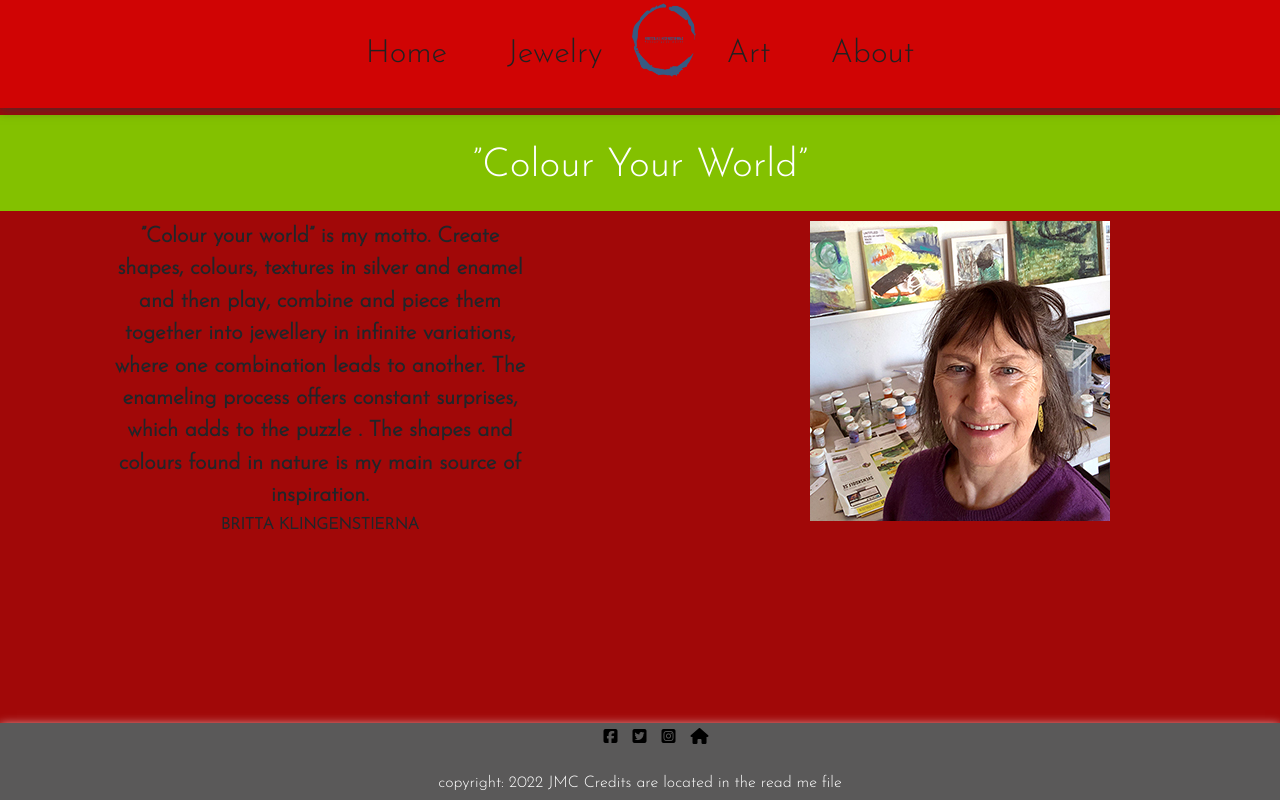
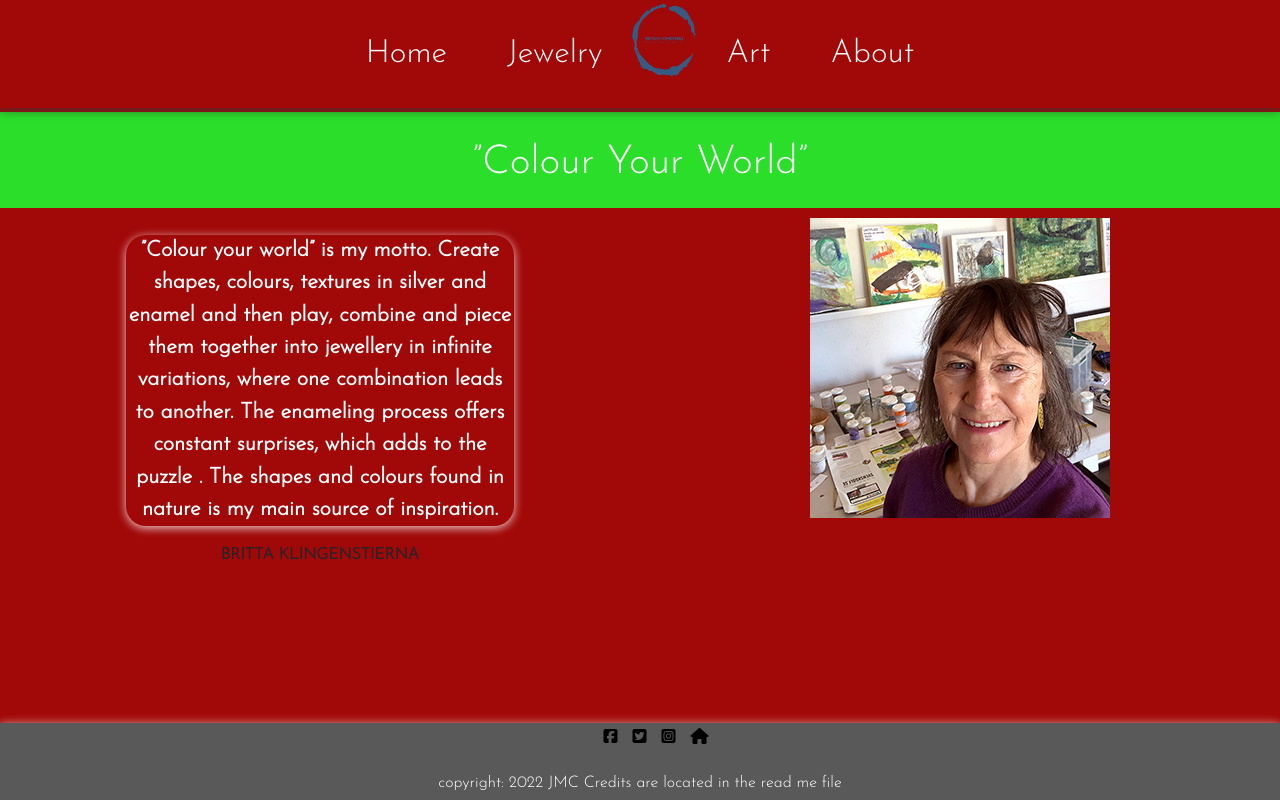
Before and after one commit to Jaredslocker21/brittassite, a Django app: page / in a window 1280 px wide. Run offline with Django 3.2, Linux system fonts and the light colour scheme; data comes from the database, SQL or seed files in the repository; both versions use the stored data as it was after the commit; some libraries are stand-ins or nearby versions.

Commit message:
delete read me

```diff
--- a/static/css/style.css
+++ b/static/css/style.css
@@ -24,7 +24,7 @@
 /* Header */
 
 header {
-    background-color: rgba(255, 0, 0, 0.5);/* Use your desired background color */
+    background-color: rgb(161, 8, 8, 0.5);
     display: flex;
     justify-content: center;
     align-items: center;
@@ -37,7 +37,7 @@
 
 header:hover .logo img {
     width: 3rem; /* Adjust the reduced width on hover */
-    height: 4rem; /* Adjust the reduced height on hover */
+    height: 3rem; /* Adjust the reduced height on hover */
 }
 
 .logo img {
@@ -67,13 +67,13 @@
 }
 
 nav a {
-    color: #222121;
+    color: #fefefe;
     text-decoration: none;
     font-size: 2rem;
 }
 
 nav a:hover {
-    color: #ffffff;
+    color: #000000;
 }
 .sticky {
     position: fixed;
@@ -82,7 +82,7 @@
   }
 
   .sticky + main {
-    padding-top: 60px;
+    padding-top: 10px;
   }
 
 /* main*/
@@ -90,7 +90,7 @@
 main {
     flex-grow: 1;
     overflow-y: auto; /* Allow main content to scroll if needed */
-    padding-top: 115px; /* Adjust the padding to avoid content under the fixed header */
+    padding-top: 112px; /* Adjust the padding to avoid content under the fixed header */
     padding-bottom: 50px; /* Adjust the padding to avoid content under the fixed footer */
     background-color: rgb(161, 8, 8);
 }
@@ -104,6 +104,11 @@
 .description {
     font-weight: bold;
     font-size: 1.35rem;
+    color: #fff;
+    box-shadow: 0px 2px 10px rgba(255, 255, 255, 0.8);
+    padding: 0%;
+    margin: 4%;
+    border-radius: 20px;
 }
 
 .title {
@@ -226,21 +231,23 @@
     padding-top: 2%;
 }
 
+.element {
+    animation: mymove 15s infinite;
+  }
+
 @keyframes mymove {
     from { background-color: red; }
     0% { background-color: violet; }
     100.66% { background-color: indigo; }
     100% { background-color: blue; }
-    50% { background-color: green; }
+    50% { background-color: rgb(40, 223, 40); }
     66.66% { background-color: yellow; }
     83.33% { background-color: orange; }
     100% { background-color: red; }
     to { background-color: red; }
   }
 
-  .element {
-    animation: mymove 12s infinite;
-  }
+
 */
 /* Additional styling if necessary */
 
```
Also changed, not shown: README.md (deleted), db.sqlite3.
